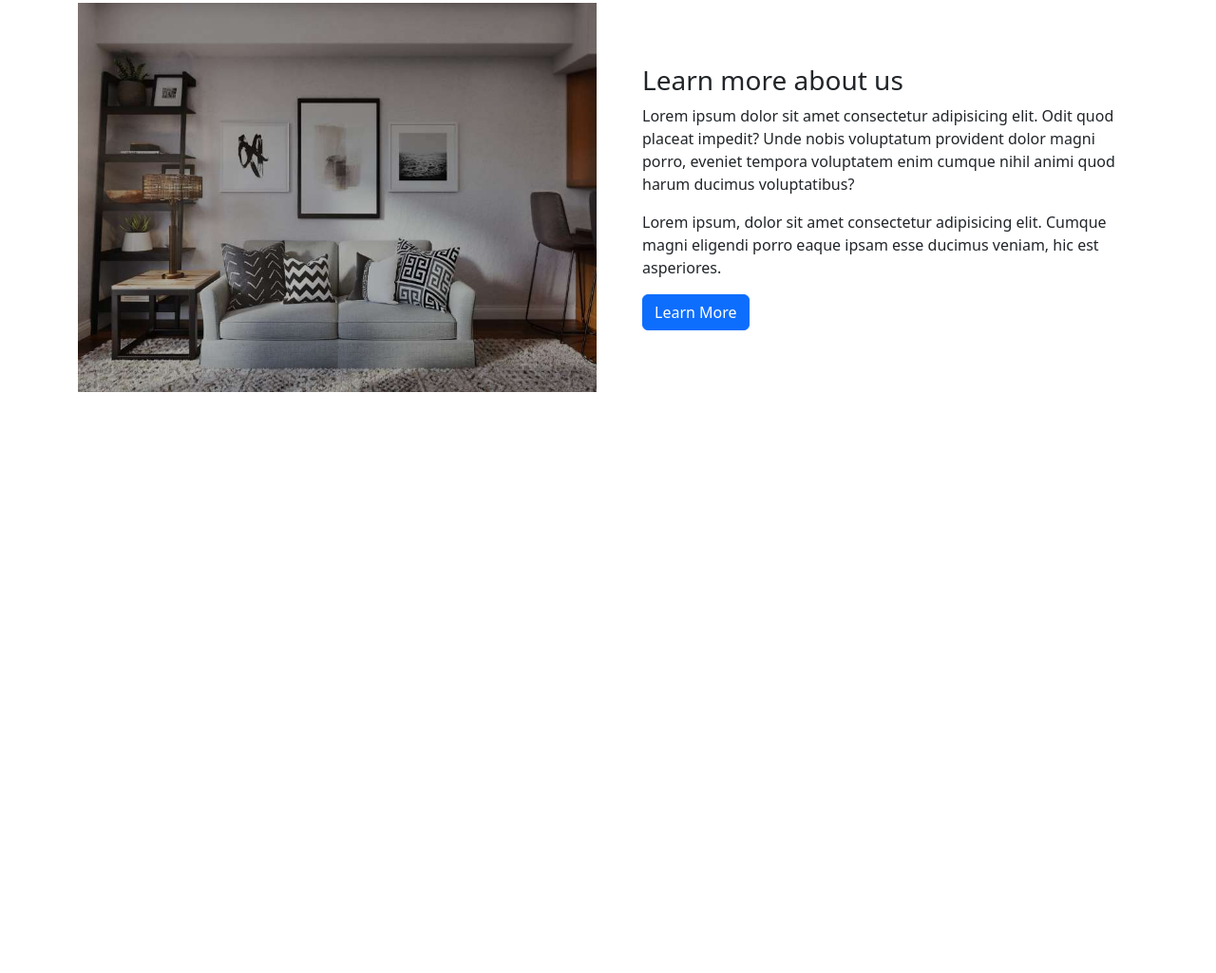
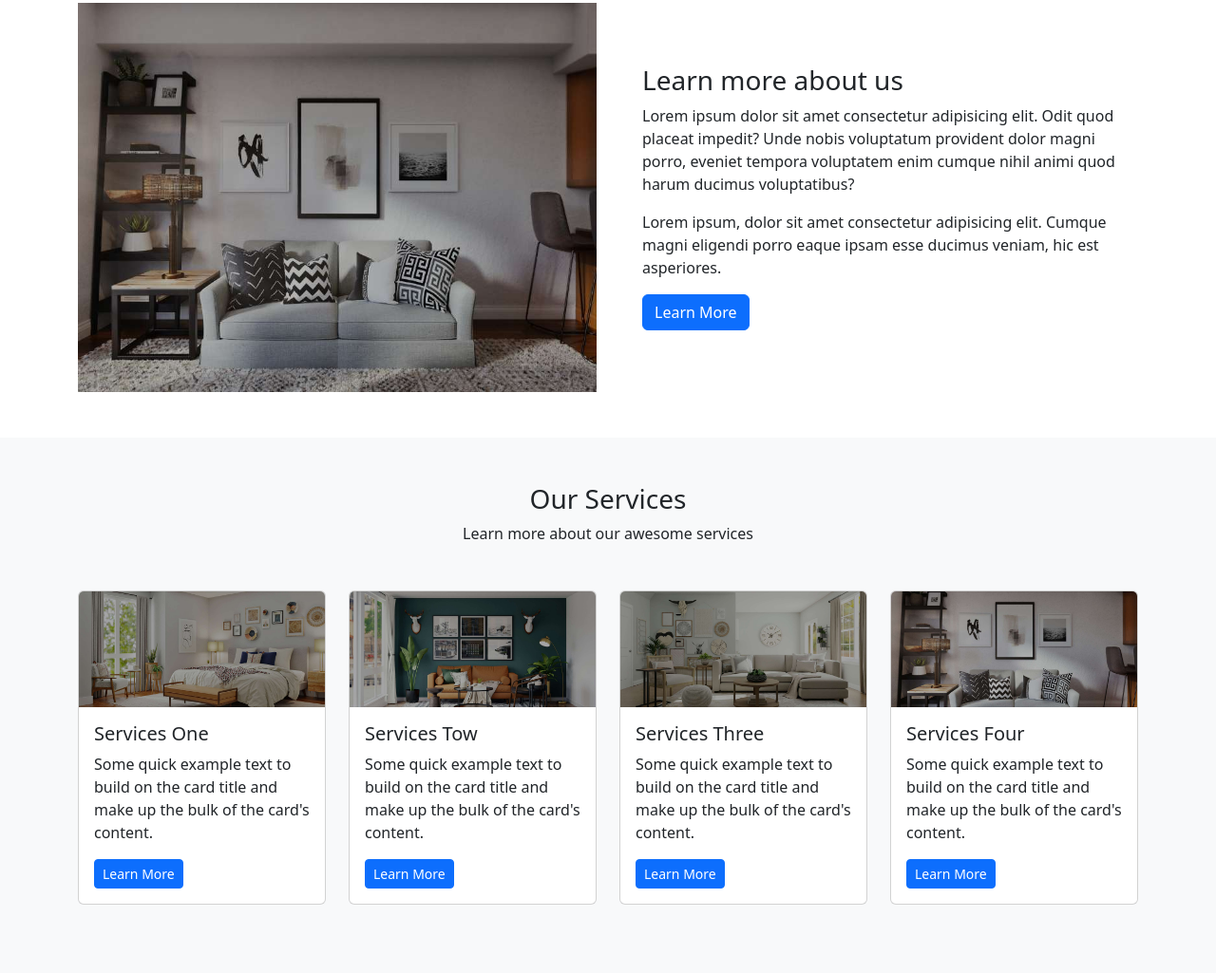
Before and after one commit to Sathi742686/bd-builders, a plain HTML site: page index.html in a window 1280 px wide. Shown: the part 701-1726 px from the top of the page at 95% size. Before the commit the page ends 1162 px from the top, so only its background shows below. Drawn offline with nearby package versions, Linux system fonts and the light colour scheme.

Commit message:
service area compeated

```diff
--- a/index.html
+++ b/index.html
@@ -128,6 +128,70 @@
             </div>
           </div>
         </div>
+
+       <div class="service-area py-5 bg-light">
+         <div class="container">
+          <div class="row">
+           <div class="col-lg-6 offset-lg-3">
+            <div class="section-heading text-center mb-5">
+             <h3>Our Services</h3>
+             <p>Learn more about our awesome services</p>
+            </div>
+           </div>
+          </div>
+          <div class="row">
+           <div class="col-lg-3 col-md-6 mb-4 md-lg-0">
+            <div class="card">
+              <img src="img/hero-one.jpg" class="card-img-top" alt="Services-image">
+              <div class="card-body">
+                <h5 class="card-title">Services One</h5>
+                <p class="card-text">Some quick example text to build on the card title
+                  and make up the bulk of the card's content.</p>
+                <a href="#" class="btn btn-primary btn-sm">Learn More</a>
+              </div>
+            </div>
+           </div>
+
+           <div class="col-lg-3 col-md-6 mb-4 md-lg-0">
+            <div class="card">
+              <img src="img/hero-two.jpg" class="card-img-top" alt="Services-image">
+              <div class="card-body">
+                <h5 class="card-title">Services Tow</h5>
+                <p class="card-text">Some quick example text to build on the card title
+                  and make up the bulk of the card's content.</p>
+                <a href="#" class="btn btn-primary btn-sm">Learn More</a>
+              </div>
+            </div>
+           </div>
+
+           <div class="col-lg-3 col-md-6 mb-4 md-lg-0">
+            <div class="card">
+              <img src="img/hero-three.jpg" class="card-img-top" alt="Services-image">
+              <div class="card-body">
+                <h5 class="card-title">Services Three</h5>
+                <p class="card-text">Some quick example text to build on the card title
+                  and make up the bulk of the card's content.</p>
+                <a href="#" class="btn btn-primary btn-sm">Learn More</a>
+              </div>
+            </div>
+           </div>
+
+           <div class="col-lg-3 col-md-6 mb-4 md-lg-0">
+            <div class="card">
+              <img src="img/hero-four.jpg" class="card-img-top" alt="Services-image">
+              <div class="card-body">
+                <h5 class="card-title">Services Four</h5>
+                <p class="card-text">Some quick example text to build on the card title
+                  and make up the bulk of the card's content.</p>
+                <a href="#" class="btn btn-primary btn-sm">Learn More</a>
+              </div>
+            </div>
+           </div>
+
+          </div>
+         </div>
+       </div>
+
       </main>
 
 
```
